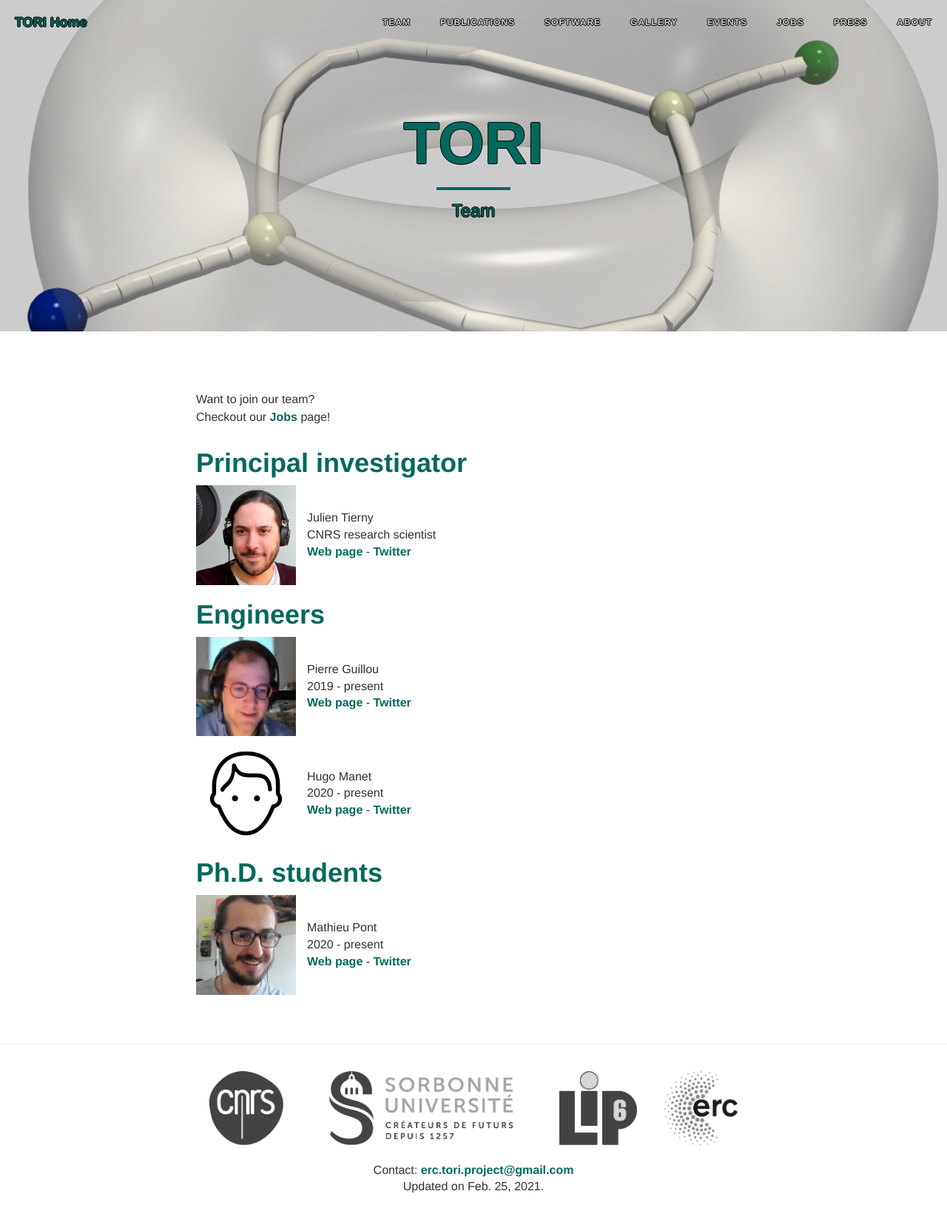
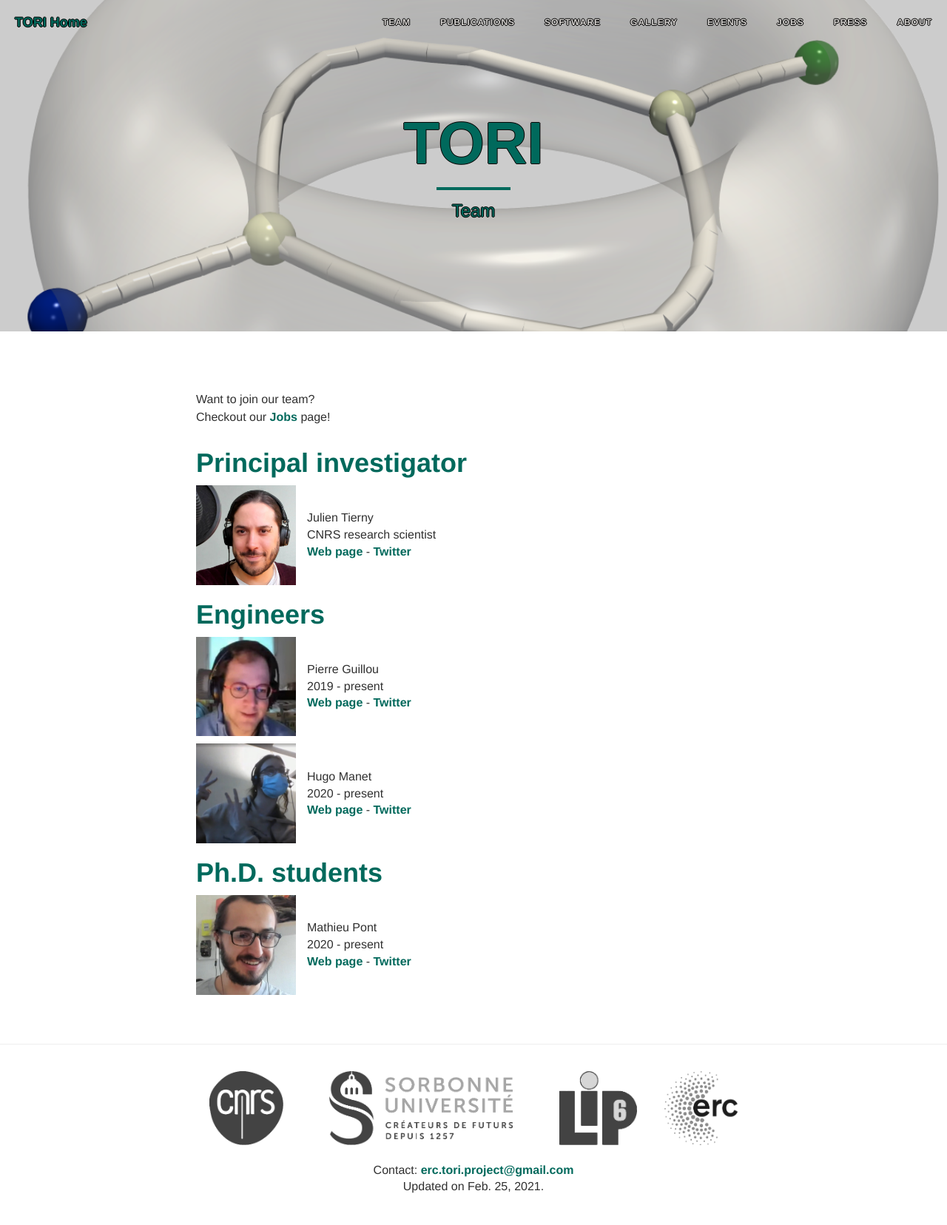
Before and after one commit to erc-tori/erc-tori.github.io, a Jekyll site: the page built from team.md, in a window 1280 px wide. Shown: the whole page at 74% size. Built offline with Jekyll 4.4.1, drawn with Linux system fonts in a browser that asks for light colours.

Commit message:
added hugo

```diff
--- a/team.md
+++ b/team.md
@@ -51,7 +51,7 @@
 
     <tr>
     <td width="20%">
-      <img width="90%" src="/img/face.png">
+      <img width="90%" src="/img/manet2021.jpg">
     </td>
 
 <!--     <td width="10px" /> -->
```
Also changed, not shown: img/manet2021.jpg (added), img/manet2021_backup.jpg (added).
